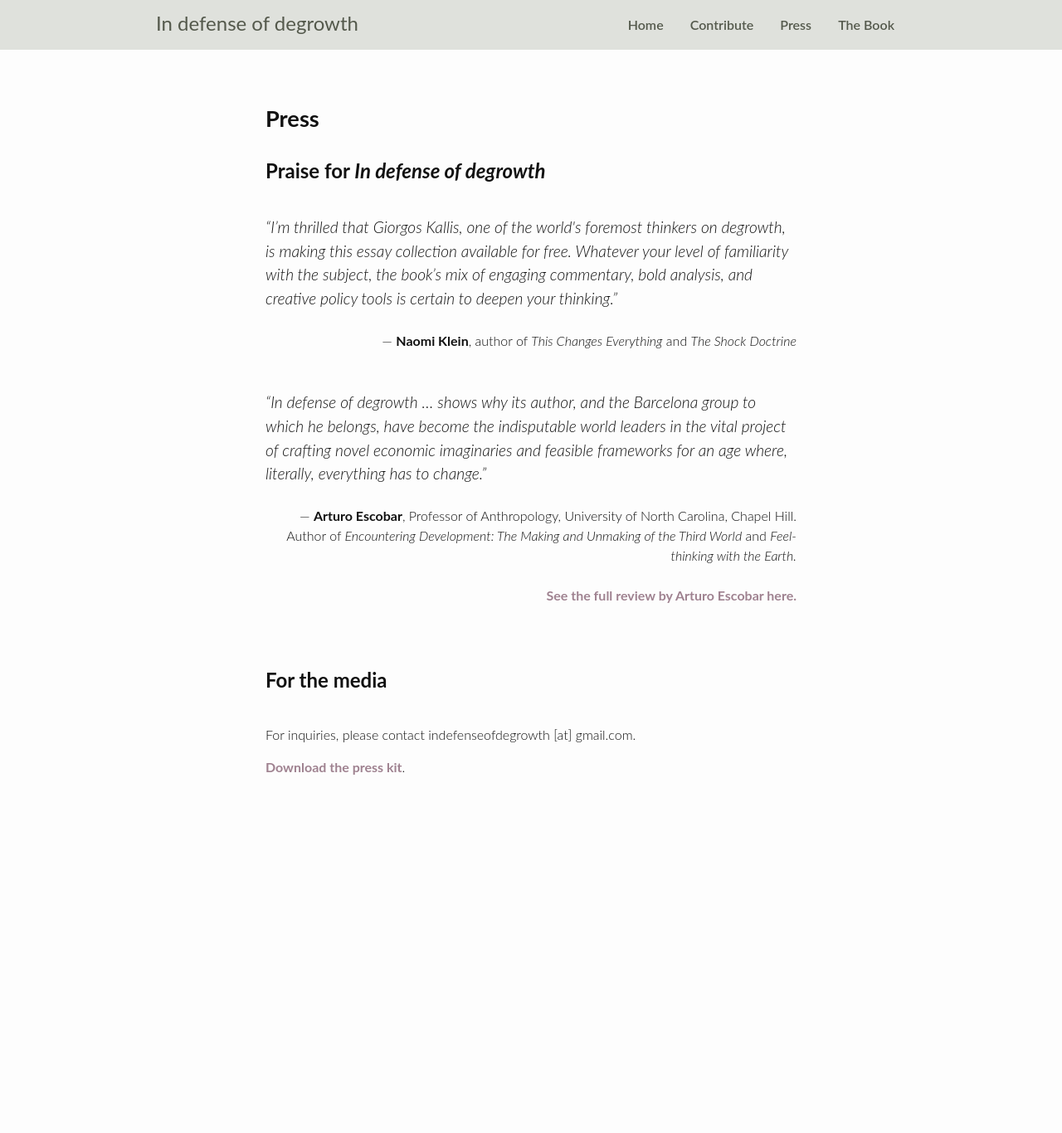
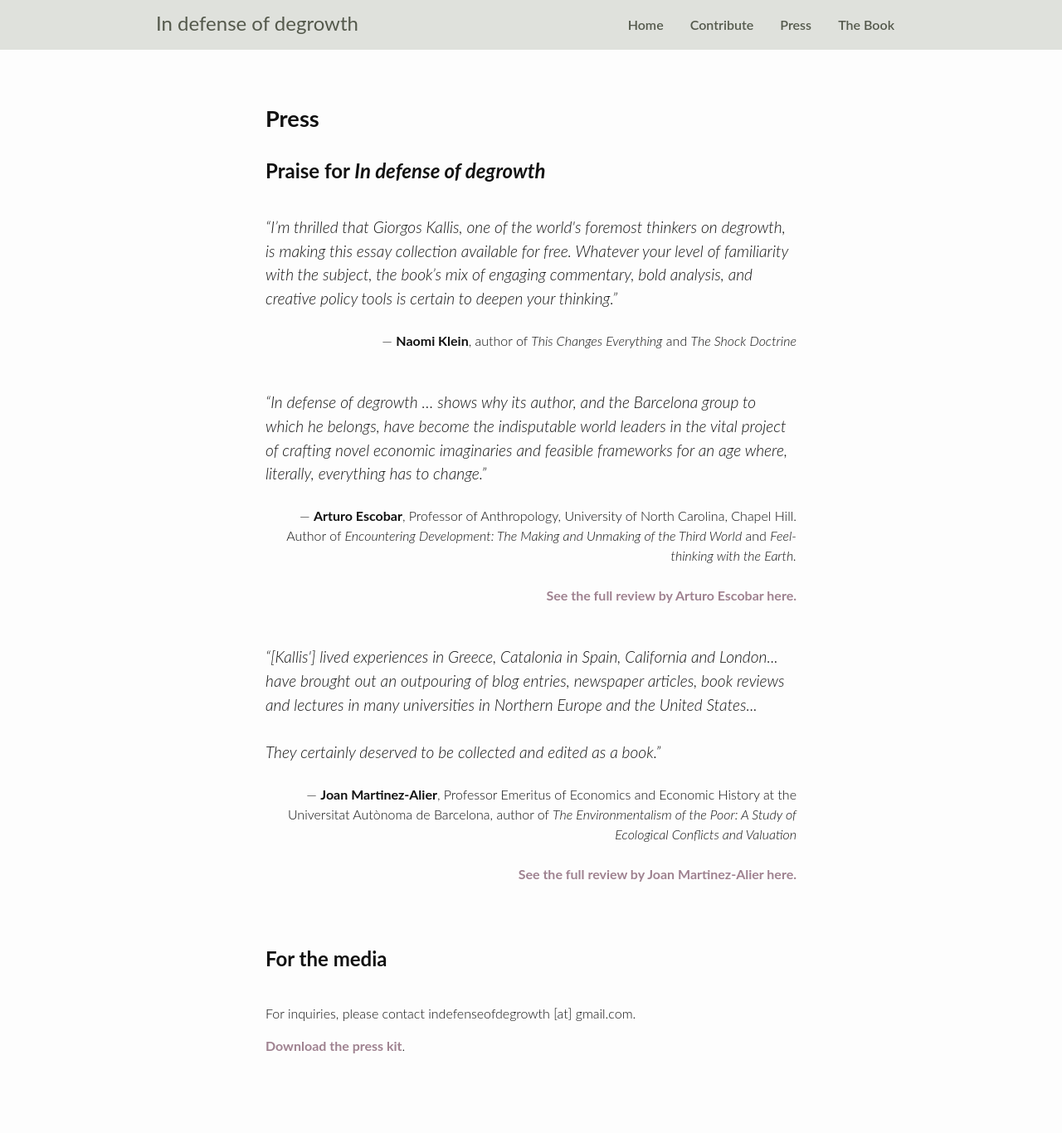
Before and after one commit to simonv3/indefenseofdegrowth, a Jekyll site: the page built from press/press.html, in a window 1280 px wide. Shown: the whole page at 83% size. Built offline with Jekyll 4.4.1, drawn with Linux system fonts in a browser that asks for light colours; nearby versions of some CDN libraries; before the commit the page ends 1030 px from its top, so only the background shows below that.

Commit message:
Add review by Joan Martinez-Alier

```diff
--- a/_includes/header.html
+++ b/_includes/header.html
@@ -35,13 +35,18 @@
           <input type="checkbox" id="press"/>
           <ul>
             <li>
-              <a class="page-link" href="{% link press.html %}" title="What people say">
+              <a class="page-link" href="{% link press/press.html %}" title="What people say">
                 What people say
               </a>
             </li>
             <li>
-              <a class="page-link" href="{% link press-review-of-book.html %}" title="Review by Arturo Escobar">
+              <a class="page-link" href="{% link press/press-arturo-escobar.html %}" title="Review by Arturo Escobar">
                 Review by Arturo Escobar
+              </a>
+            </li>
+            <li>
+              <a class="page-link" href="https://www.degrowth.de/en/2017/03/in-defense-of-degrowth-opinions-and-minifestos/" title="Review by Joan Martinez-Alier">
+                Review by Joan Martinez-Alier
               </a>
             </li>
           </ul>
--- a/_sass/_layout.scss
+++ b/_sass/_layout.scss
@@ -121,9 +121,9 @@
 nav > ul > li ul {
   visibility: hidden;
   position: absolute;
-  top: 105%;
+  top: 100%;
   left: 0;
-  width: 200%;
+  width: 200px;
   background-color: $grey-color;
   font-size: 1rem;
 
--- a/press.html
+++ b/press/press.html
@@ -22,6 +22,14 @@
 
     <span class="author">— <strong>Arturo Escobar</strong>, Professor of Anthropology, University of North Carolina, Chapel Hill. Author of <em>Encountering Development: The Making and Unmaking of the Third World</em> and <em>Feel-thinking with the Earth.</em></span>
     <span class="more"><a href="/press/arturo-escobar-review/" title="full review by Arturo Escobar">See the full review by <strong>Arturo Escobar</strong> here.</a></span>
+    </p>
+
+    <p class="quote">
+    “[Kallis'] lived experiences in Greece, Catalonia in Spain, California and London... have brought out an outpouring of blog entries, newspaper articles, book reviews and lectures in many universities in Northern Europe and the United States... <br/><br/>
+    They certainly deserved to be collected and edited as a book.”
+    <span class="author">— <strong>Joan Martinez-Alier</strong>, Professor Emeritus of Economics and Economic History at the Universitat Autònoma de Barcelona, author of <em>The Environmentalism of the Poor: A Study of Ecological Conflicts and Valuation</em>
+
+    <span class="more"><a href="https://www.degrowth.de/en/2017/03/in-defense-of-degrowth-opinions-and-minifestos/" title="full review by Joan Martinez-Alier">See the full review by <strong>Joan Martinez-Alier</strong> here.</a></span>
     </p>
 
     <!-- <h2>Praise for <em>Degrowth: A vocabulary for a new era</em></h2>
```
Also changed, not shown: what-the-media-is-saying.md (deleted, +0 -7 lines), press/press-arturo-escobar.html (renamed from press-review-of-book.html), press/press-joan-martinez-alier.html (added).
